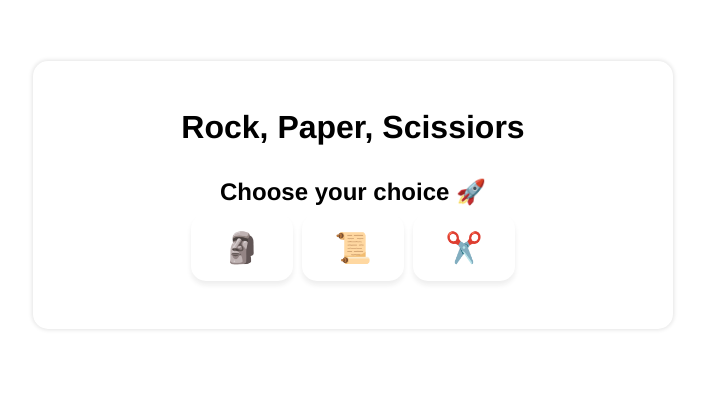
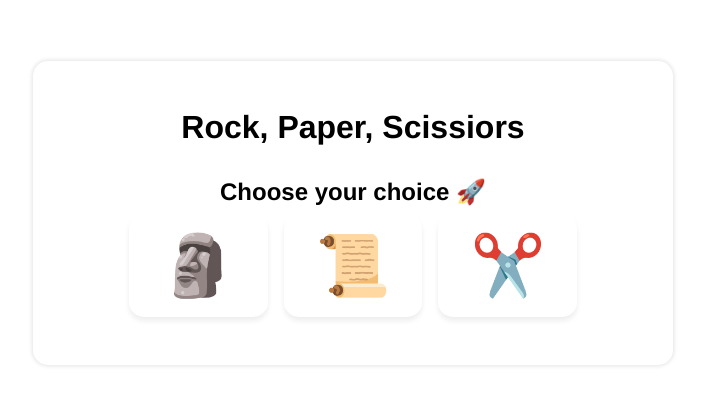
Before and after one commit to GhostArena/rock-paper-scissors, a plain HTML site: page index.html in a window 1280 px wide. Shown: the part 259-664 px from the top of the page, without its empty margins (287-992 px from the left). Drawn offline with Linux system fonts and the light colour scheme.

Commit message:
Updated choice size

```diff
--- a/css/index.css
+++ b/css/index.css
@@ -54,9 +54,9 @@
 }
 
 .option {
-  font-size: 30px;
+  font-size: 60px;
   padding: 1rem 2rem;
-  margin: 0 0.3rem;
+  margin: 0 0.5rem;
   box-shadow: 0px 4px 5px rgba(21, 21, 21, 0.074);
   /* border: 1px solid rgb(0, 123, 255); */
   border-radius: 15px;
```
